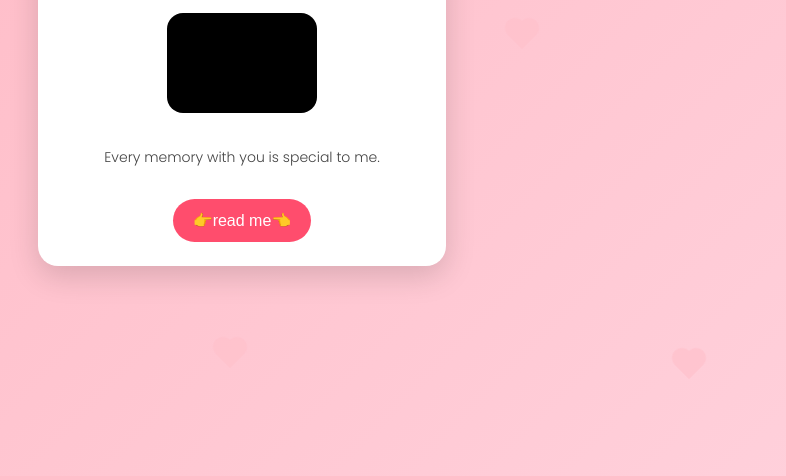
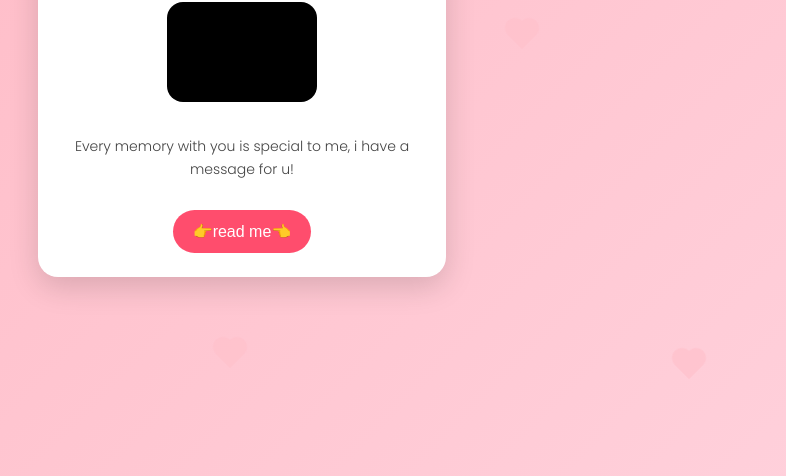
Before and after one commit to j1mskh4rl/valentine, a plain HTML site: page page2.html in a window 1280 px wide. Shown: the part 324-800 px from the top of the page, without its empty margins (398-1184 px from the left). Drawn offline with Linux system fonts and the light colour scheme.

Commit message:
Update message in page2.html

```diff
--- a/page2.html
+++ b/page2.html
@@ -11,7 +11,7 @@
   <div class="card">
     <h1>Our first Photobooth:</h1>
     <img src="cat2.gif">
-    <p>Every memory with you is special to me.</p>
+    <p>Every memory with you is special to me, i have a message for u!</p>
     <button onclick="location.href='page3.html'">👉read me👈</button>
   </div>
 
```
